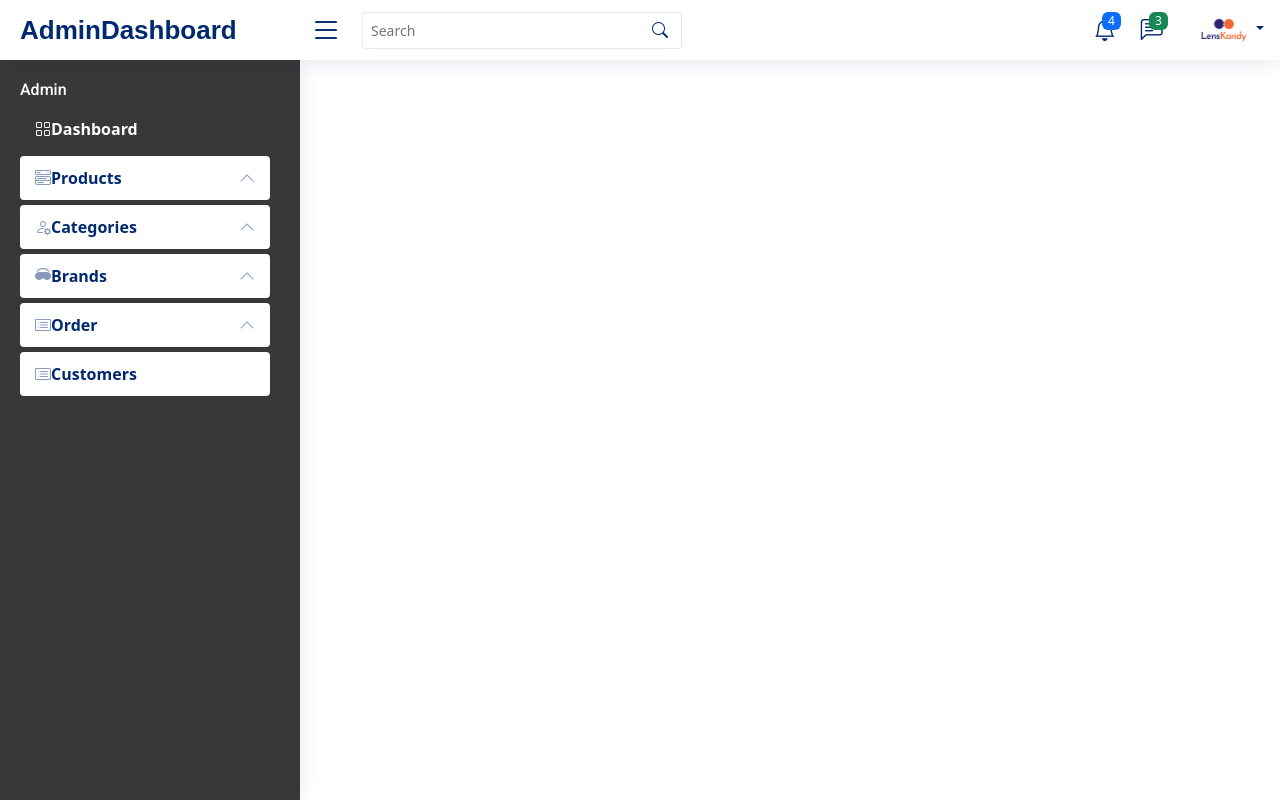
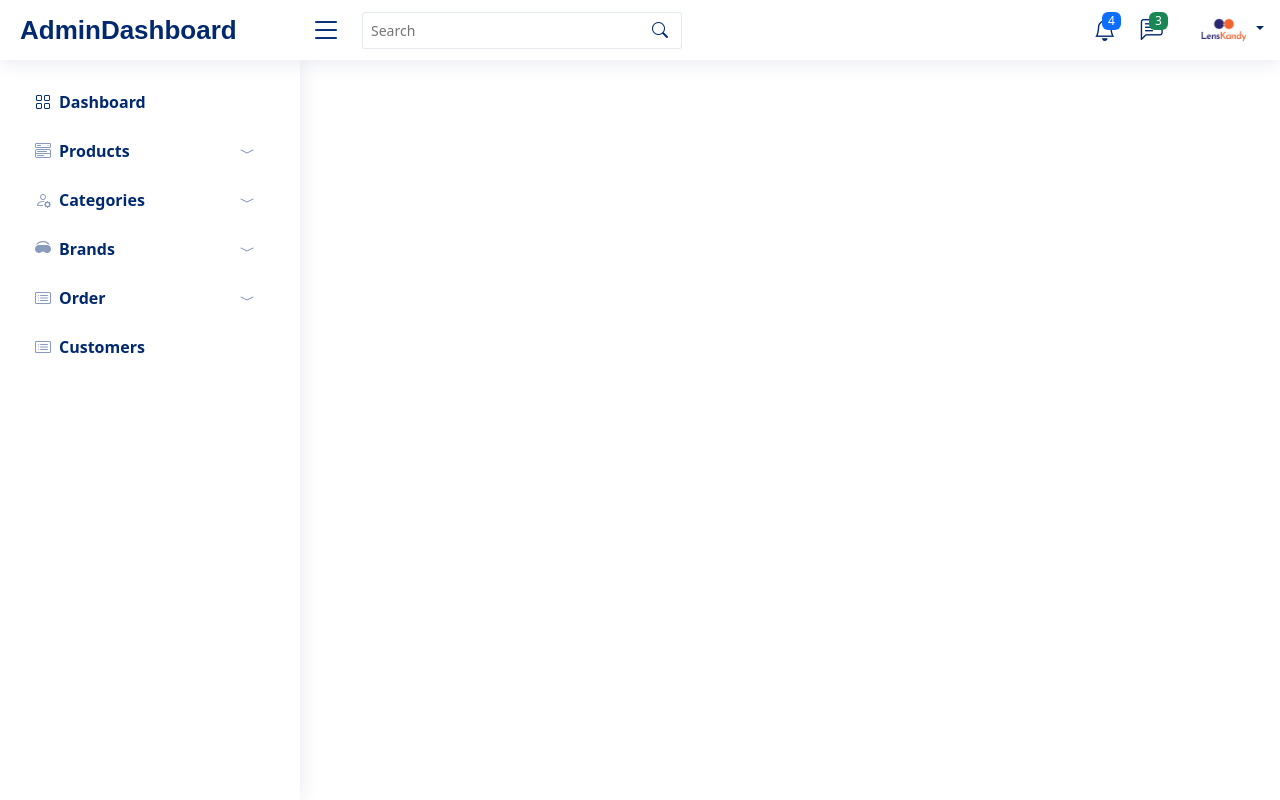
Before and after one commit to GahtoriAnkita/AdminPannel, a React (Create React App) app in the folder admin-dashboard/: page / in a window 1280 px wide. Built offline with nearby package versions, Linux system fonts and the light colour scheme.

Commit message:
sidebar completed

```diff
--- a/admin-dashboard/src/components/SideBar.jsx
+++ b/admin-dashboard/src/components/SideBar.jsx
@@ -3,12 +3,11 @@ import "./sideBar.css"
 function SideBar() {
     return (
         <aside className='sidebar' id='sidebar'>
-            <h6>Admin</h6>
             <ul className="sidebar-nav" id='sidebar-nav'>
                 <li className='nav-item'>
                     <a href="/" className="nav-link">
                         <i className="bi bi-grid"></i>
-                        <span>Dashboard</span>
+                        <span className='px-2'>Dashboard</span>
                     </a>
                 </li>
 
@@ -19,25 +18,25 @@ function SideBar() {
                         data-bs-toggle='collapse'
                     >
                         <i className='bi bi-menu-button-wide'></i>
-                        <span>Products</span>
-                        <i className='bi bi-chevron-down ms-auto'></i>
+                        <span className='px-2'>Products</span>
+                        <i class="bi bi-chevron-compact-down ms-auto"></i>
                     </a>
                     <ul id='components-nav'
                         className='nav-content collapse'
                         data-bs-parent='#sidebar-nav'
                     >
                         <li>
-                            <a href="#">
+                            <a href="#" className='text-decoration-none'>
                                 <span>Product list</span>
                             </a>
                         </li>
                         <li>
-                            <a href="#">
+                            <a href="#" className='text-decoration-none'>
                                 <span>Create Products</span>
                             </a>
                         </li>
                         <li>
-                            <a href="#">
+                            <a href="#" className='text-decoration-none'>
                                 <span>Product Reviews</span>
                             </a>
                         </li>
@@ -49,8 +48,9 @@ function SideBar() {
                         data-bs-target='#forms-nav'
                         data-bs-toggle='collapse'
                     >
-                        <i class="bi bi-person-gear"></i>                        <span>Categories</span>
-                        <i className='bi bi-chevron-down ms-auto'></i>
+                        <i class="bi bi-person-gear"></i>
+                        <span className='px-2'>Categories</span>
+                        <i class="bi bi-chevron-compact-down ms-auto"></i>
                     </a>
                     <ul
                         id='forms-nav'
@@ -58,12 +58,12 @@ function SideBar() {
                         data-bs-parent='#sidebar-nav'
                     >
                         <li>
-                            <a href="#">
+                            <a href="#" className='text-decoration-none'>
                                 <span>Categories List</span>
                             </a>
                         </li>
                         <li>
-                            <a href="#">
+                            <a href="#" className='text-decoration-none'>
                                 <span>Create Categories</span>
                             </a>
                         </li>
@@ -77,8 +77,8 @@ function SideBar() {
                         data-bs-toggle='collapse'
                     >
                         <i class="bi bi-headset-vr"></i>
-                        <span>Brands</span>
-                        <i className='bi bi-chevron-down ms-auto'></i>
+                        <span className='px-2'>Brands</span>
+                        <i class="bi bi-chevron-compact-down ms-auto"></i>
                     </a>
                     <ul
                         id='tables-nav'
@@ -86,12 +86,12 @@ function SideBar() {
                         data-bs-parent="#sidebar-nav"
                     >
                         <li>
-                            <a href="#">
+                            <a href="#" className='text-decoration-none'>
                                 <span>Brand List</span>
                             </a>
                         </li>
                         <li>
-                            <a href="#">
+                            <a href="#" className='text-decoration-none'>
                                 <span>Create Brand</span>
                             </a>
                         </li>
@@ -104,8 +104,8 @@ function SideBar() {
                         data-bs-toggle='collapse'
                     >
                         <i class="bi bi-card-list"></i>
-                        <span>Order</span>
-                        <i className='bi bi-chevron-down ms-auto'></i>
+                        <span className='px-2'>Order</span>
+                        <i class="bi bi-chevron-compact-down ms-auto"></i>
                     </a>
                     <ul
                         id='order-nav'
@@ -113,12 +113,12 @@ function SideBar() {
                         data-bs-parent='#sidebar-nav'
                     >
                         <li>
-                            <a href="#">
+                            <a href="#" className='text-decoration-none'>
                                 <span>Order List</span>
                             </a>
                         </li>
                         <li>
-                            <a href="#">
+                            <a href="#" className='text-decoration-none'>
                                 <span>Order Details</span>
                             </a>
                         </li>
@@ -130,7 +130,7 @@ function SideBar() {
                         data-bs-toggle='collapse'
                     >
                         <i class="bi bi-card-list"></i>
-                    <span>Customers</span>
+                        <span className='px-2'>Customers</span>
                     </a>
                 </li>
             </ul>
--- a/admin-dashboard/src/components/sideBar.css
+++ b/admin-dashboard/src/components/sideBar.css
@@ -11,8 +11,8 @@
   scrollbar-width: thin;
   scrollbar-color: #aab7cf transparent;
   box-shadow: 0 0 20px rgba(1, 41, 112, 0.1);
-  background-color: #393737;
-  color: #fff;
+  background-color: #ffffff;
+  /* color: #fff; */
 }
 
 @media (max-width: 1199px) {
@@ -24,7 +24,7 @@
 .sidebar::-webkit-scrollbar {
   width: 5px;
   height: 8px;
-  background-color: #050505;
+  background-color: #ffffff;
 }
 
 .sidebar::-webkit-scrollbar-thumb {
@@ -79,10 +79,10 @@
   border-radius: 4px;
 }
 .sidebar-nav .nav-link {
-    background-color: #393737;
+  background-color: #ffffff;
   font-size: 16px;
   margin-right: 10px;
-  color: #ffffff;
+  color: #012970;
 }
 .sidebar-nav .nav-link.collapsed {
   color: #012970;
@@ -107,7 +107,35 @@
   transform: rotate(180deg);
 }
 
-.sidebar-nav .nav-content{
-    padding: 5px 0 0 0;
-    margin: 0;
+.sidebar-nav .nav-content {
+  padding: 5px 0 0 0;
+  margin: 0;
+  list-style: none;
 }
+
+.sidebar-nav .nav-content a {
+  display: flex;
+  align-items: center;
+  font-size: 14px;
+  font-weight: 600;
+  color: #012970;
+  transition: 0.3s;
+  padding: 10px 0 10px 40px;
+  transition: 0.3;
+}
+
+.sidebar-nav .nav-content a i {
+  font-size: 6px;
+  margin-right: 8px;
+  line-height: 0;
+  border-radius: 50%;
+}
+
+.sidebar-nav .nav-content a:hover,
+.sidebar-nav .nav-content a.active {
+  color: #4154f1;
+}
+
+.sidebar-nav .nav-content a.active i {
+  background-color: #4154f1;
+}
```
Lines whose indentation alone changed are shown as unchanged.
